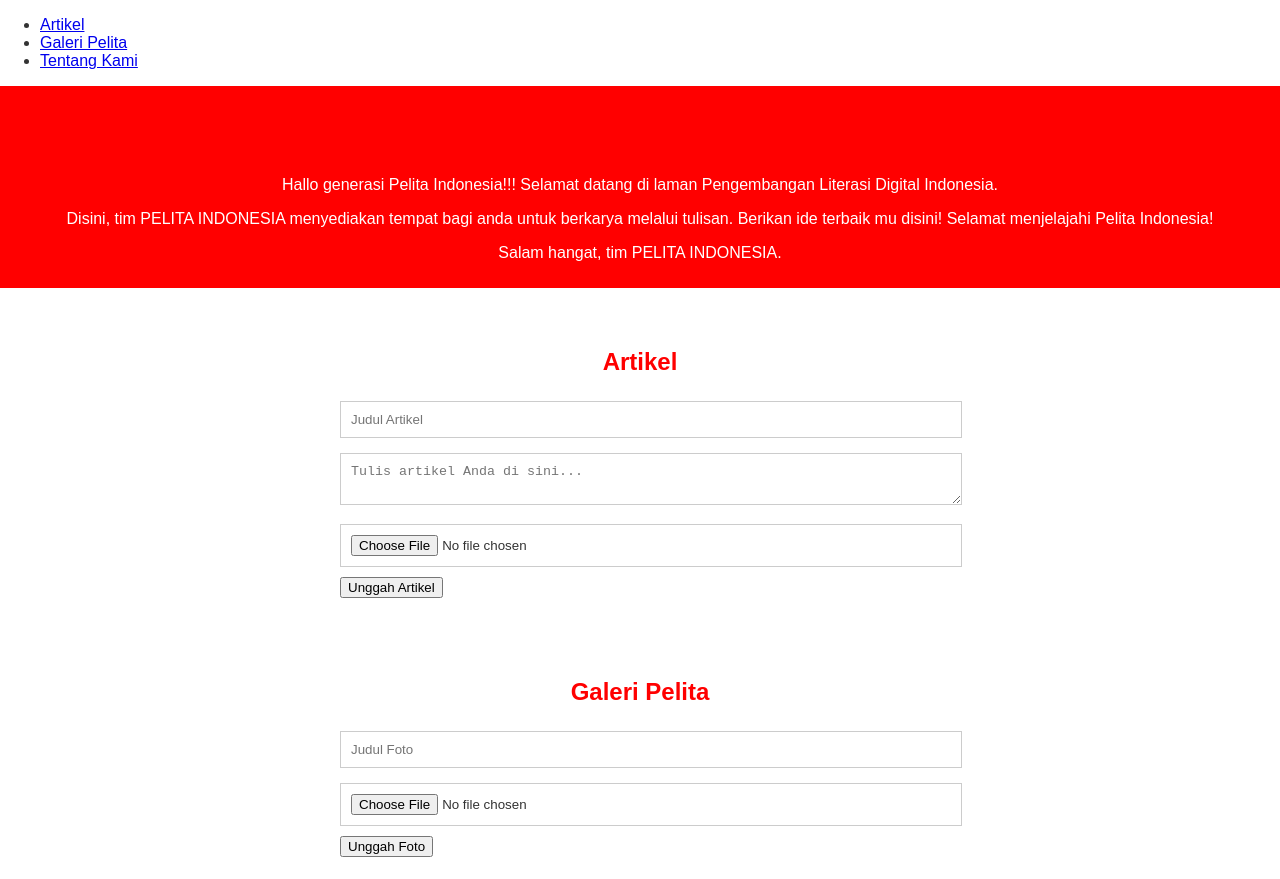
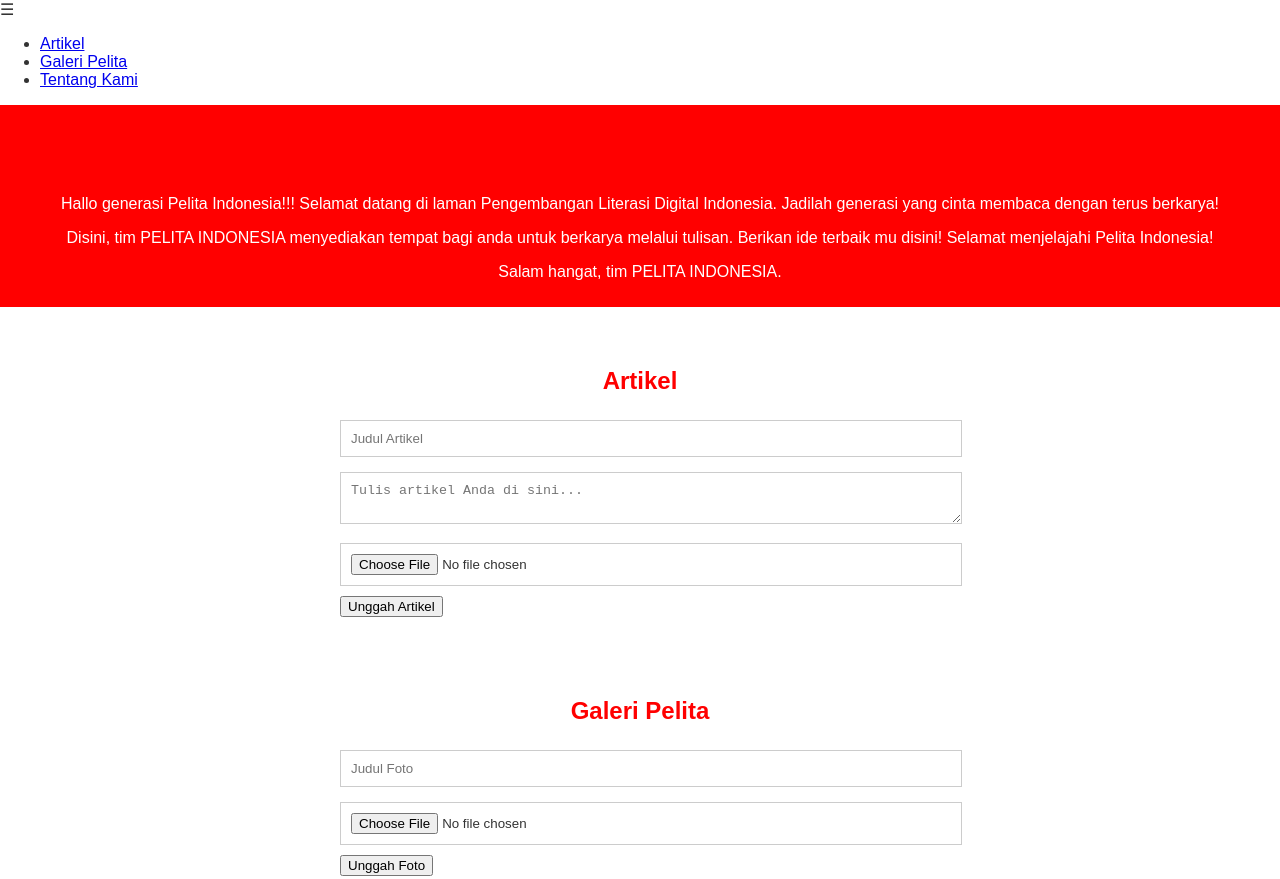
Before and after one commit to herenaS77/PELITA-INDONESIA, a plain HTML site: page index.html in a window 1280 px wide. Shown: the top 879 px of the page. Drawn offline with Linux system fonts and the light colour scheme.

Commit message:
Update index.html

```diff
--- a/index.html
+++ b/index.html
@@ -7,7 +7,13 @@
     <link rel="stylesheet" href="style.css">
 </head>
 <body>
-    <div id="menu">
+    <!-- Tombol Hamburger Menu -->
+    <div id="menu-toggle" class="menu-btn">
+        &#9776; <!-- Simbol garis tiga -->
+    </div>
+
+    <!-- Menu Dropdown -->
+    <div id="menu" class="menu">
         <ul>
             <li><a href="#artikel">Artikel</a></li>
             <li><a href="#galeri">Galeri Pelita</a></li>
@@ -15,13 +21,13 @@
         </ul>
     </div>
 
+    <!-- Halaman Utama -->
     <div class="container">
         <header>
             <h1>PELITA INDONESIA</h1>
-            <p>Hallo generasi Pelita Indonesia!!! Selamat datang di laman Pengembangan Literasi Digital Indonesia.</p>
+            <p>Hallo generasi Pelita Indonesia!!! Selamat datang di laman Pengembangan Literasi Digital Indonesia. Jadilah generasi yang cinta membaca dengan terus berkarya!</p>
             <p> Disini, tim PELITA INDONESIA menyediakan tempat bagi anda untuk berkarya melalui tulisan. Berikan ide terbaik mu disini! Selamat menjelajahi Pelita Indonesia!</p>
             <p>Salam hangat, tim PELITA INDONESIA.</p>
-
         </header>
 
         <section id="artikel">
@@ -57,5 +63,15 @@
 
         </section>
     </div>
+
+    <script>
+        // Mengaktifkan tombol menu
+        const menuBtn = document.getElementById('menu-toggle');
+        const menu = document.getElementById('menu');
+
+        menuBtn.addEventListener('click', () => {
+            menu.classList.toggle('show');
+        });
+    </script>
 </body>
 </html>
```
